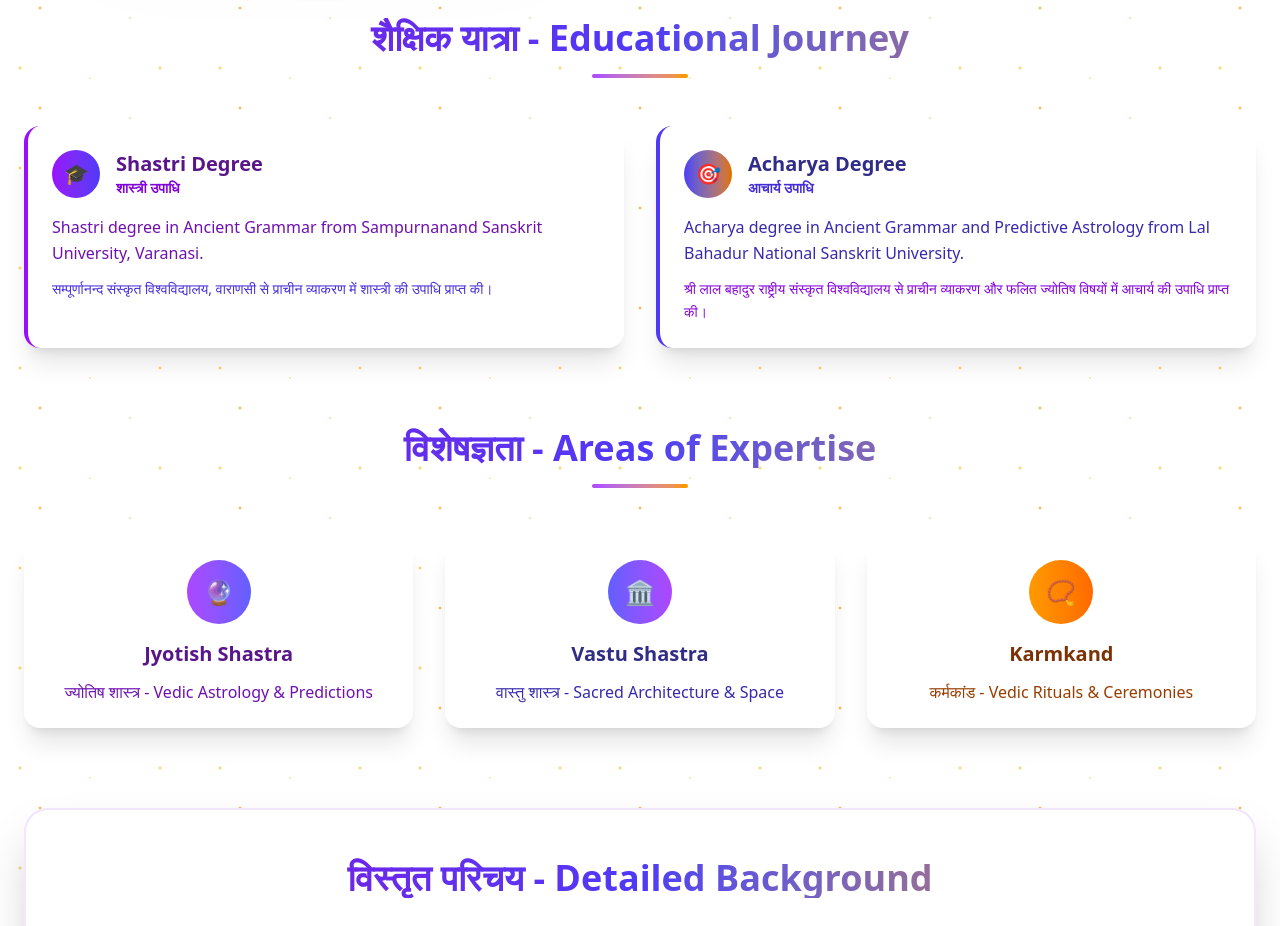
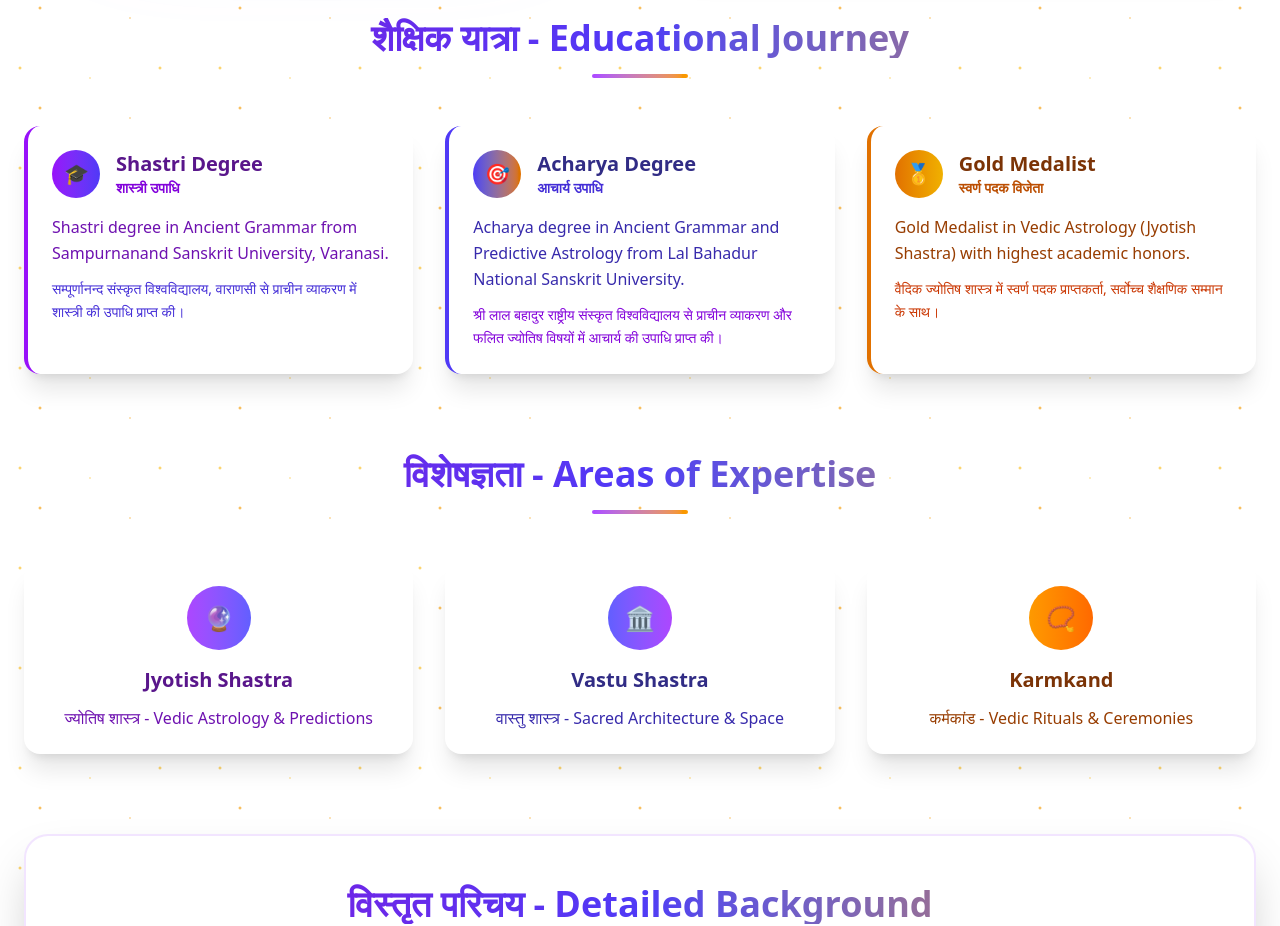
Before and after one commit to Narayandwivedi/astro, a React (Vite) app in the folder frontend/: page /about in a window 1280 px wide. Shown: the part 940-1866 px from the top of the page. Built offline with nearby package versions, Linux system fonts and the light colour scheme; no server answers.

Commit message:
added some info in about page

```diff
--- a/frontend/src/pages/About.jsx
+++ b/frontend/src/pages/About.jsx
@@ -92,7 +92,7 @@ const About = () => {
                 <div className="w-24 h-1 bg-gradient-to-r from-purple-500 to-amber-500 mx-auto rounded-full"></div>
               </div>
 
-              <div className="grid md:grid-cols-2 gap-8">
+              <div className="grid md:grid-cols-2 lg:grid-cols-3 gap-8">
                 <div className="bg-white rounded-2xl shadow-xl p-6 border-l-4 border-purple-600">
                   <div className="flex items-center mb-4">
                     <div className="w-12 h-12 bg-gradient-to-r from-purple-600 to-indigo-600 rounded-full flex items-center justify-center mr-4">
@@ -126,6 +126,24 @@ const About = () => {
                   </p>
                   <p className="text-purple-700 text-sm leading-relaxed">
                     श्री लाल बहादुर राष्ट्रीय संस्कृत विश्वविद्यालय से प्राचीन व्याकरण और फलित ज्योतिष विषयों में आचार्य की उपाधि प्राप्त की।
+                  </p>
+                </div>
+
+                <div className="bg-white rounded-2xl shadow-xl p-6 border-l-4 border-amber-600">
+                  <div className="flex items-center mb-4">
+                    <div className="w-12 h-12 bg-gradient-to-r from-amber-600 to-yellow-500 rounded-full flex items-center justify-center mr-4">
+                      <span className="text-white text-xl">🥇</span>
+                    </div>
+                    <div>
+                      <h3 className="text-xl font-bold text-amber-900">Gold Medalist</h3>
+                      <p className="text-amber-700 text-sm font-semibold">स्वर्ण पदक विजेता</p>
+                    </div>
+                  </div>
+                  <p className="text-amber-800 leading-relaxed mb-3">
+                    Gold Medalist in Vedic Astrology (Jyotish Shastra) with highest academic honors.
+                  </p>
+                  <p className="text-orange-700 text-sm leading-relaxed">
+                    वैदिक ज्योतिष शास्त्र में स्वर्ण पदक प्राप्तकर्ता, सर्वोच्च शैक्षणिक सम्मान के साथ।
                   </p>
                 </div>
               </div>
```
